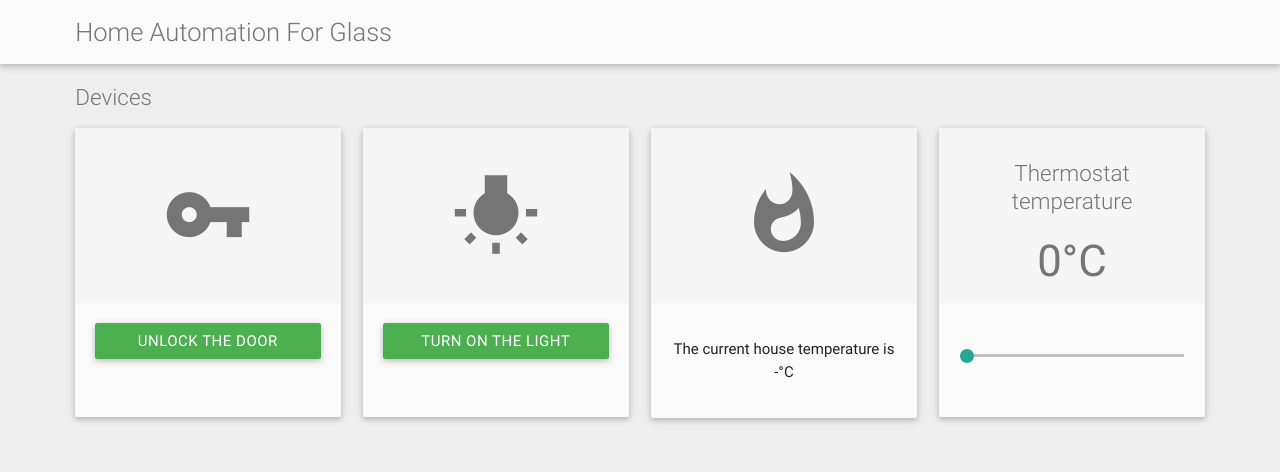
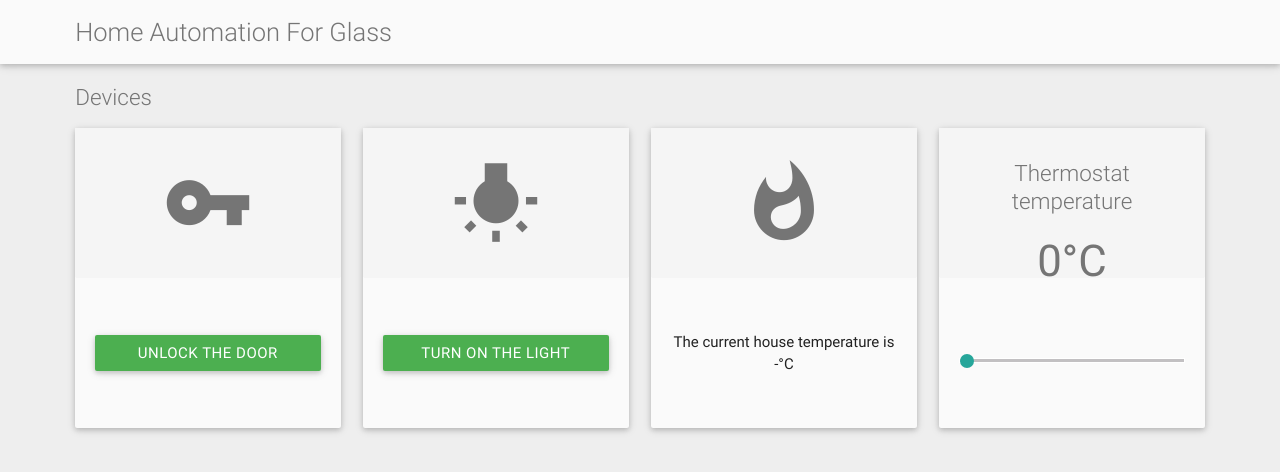
Before and after one commit to sephallen/HomeAutomationForGlassServer, a website: page public/index.html in a window 1280 px wide. Drawn offline with nearby package versions, Linux system fonts and the light colour scheme; no server answers.

Commit message:
Tidy up web UI

```diff
--- a/public/css/styles.css
+++ b/public/css/styles.css
@@ -23,12 +23,21 @@ h5 {
 
 .card .card-action {
   border-top: 0;
-  min-height: 114px;
+  height: 50%;
+  /*min-height: 114px;*/
 }
 
 .card .card-content {
   background-color: #f5f5f5;
-  max-height: 175px;
+  /*max-height: 175px;*/
+}
+
+.card a {
+  margin: 0;
+}
+
+.slider-form {
+  width: 100%;
 }
 
 .btn {
--- a/public/index.html
+++ b/public/index.html
@@ -23,43 +23,43 @@
       <div class="row">
         <h5 class="grey-text text-darken-1 devices">Devices</h5>
         <div class="col s12 m6 l3">
-          <div class="card grey lighten-5">
-            <div class="card-content grey-text text-darken-1 center-align">
+          <div class="card small grey lighten-5">
+            <div class="card-content grey-text text-darken-1 center-align valign-wrapper">
               <i class="large mdi-communication-vpn-key"></i>
             </div>
-            <div class="card-action center-align">
+            <div class="card-action center-align valign-wrapper">
               <a id="doorLock" class="waves-effect waves-light btn green white-text" onclick="toggleLock(this);">Unlock the door</a>
             </div>
           </div>
         </div>
         <div class="col s12 m6 l3">
-          <div class="card grey lighten-5">
-            <div class="card-content grey-text text-darken-1 center-align">
+          <div class="card small grey lighten-5">
+            <div class="card-content grey-text text-darken-1 center-align valign-wrapper">
               <i class="large mdi-image-wb-incandescent"></i>
             </div>
-            <div class="card-action center-align">
+            <div class="card-action center-align valign-wrapper">
               <a id="lightSwitch" class="waves-effect waves-light btn green white-text" onclick="toggleLight(this);">Turn on the light</a>
             </div>
           </div>
         </div>
         <div class="col s12 m6 l3">
-          <div class="card grey lighten-5">
-            <div class="card-content grey-text text-darken-1 center-align">
+          <div class="card small grey lighten-5">
+            <div class="card-content grey-text text-darken-1 center-align valign-wrapper">
               <i class="large mdi-social-whatshot"></i>
             </div>
-            <div class="card-action center-align">
+            <div class="card-action center-align valign-wrapper">
               <p id="tempDisplay">The current house temperature is -°C</p>
             </div>
           </div>
         </div>
         <div class="col s12 m6 l3">
-          <div class="card grey lighten-5">
+          <div class="card small grey lighten-5">
             <div class="card-content grey-text text-darken-1 center-align">
               <h5>Thermostat temperature</h5>
               <h3 id="thermTempDisplay">0°C</h3>
             </div>
-            <div class="card-action center-align">
-              <form action="#">
+            <div class="card-action center-align valign-wrapper">
+              <form class="slider-form" action="#">
                 <p class="range-field">
                   <input type="range" id="thermSlider" min="0" max="30" value="0" />
               </form>
```
